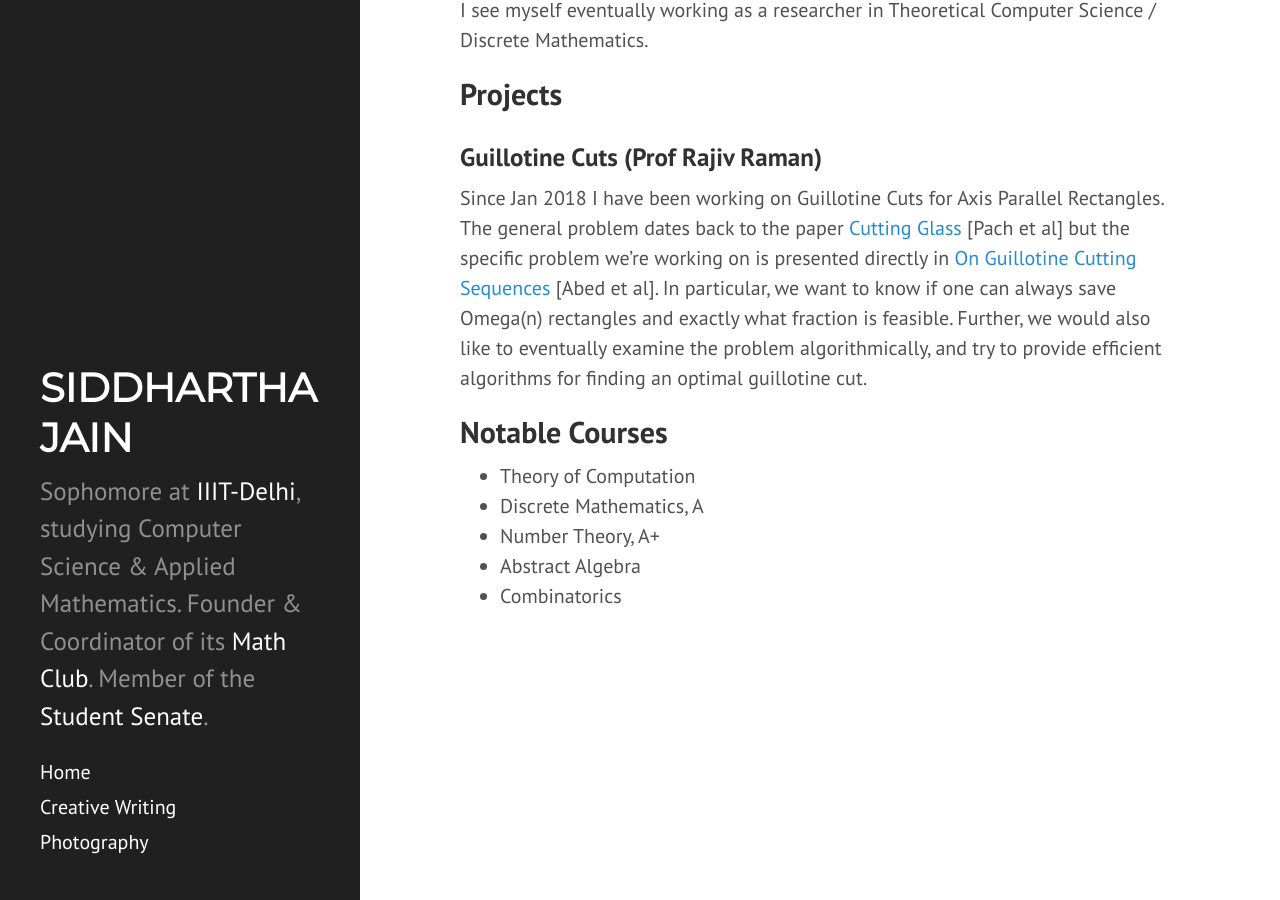
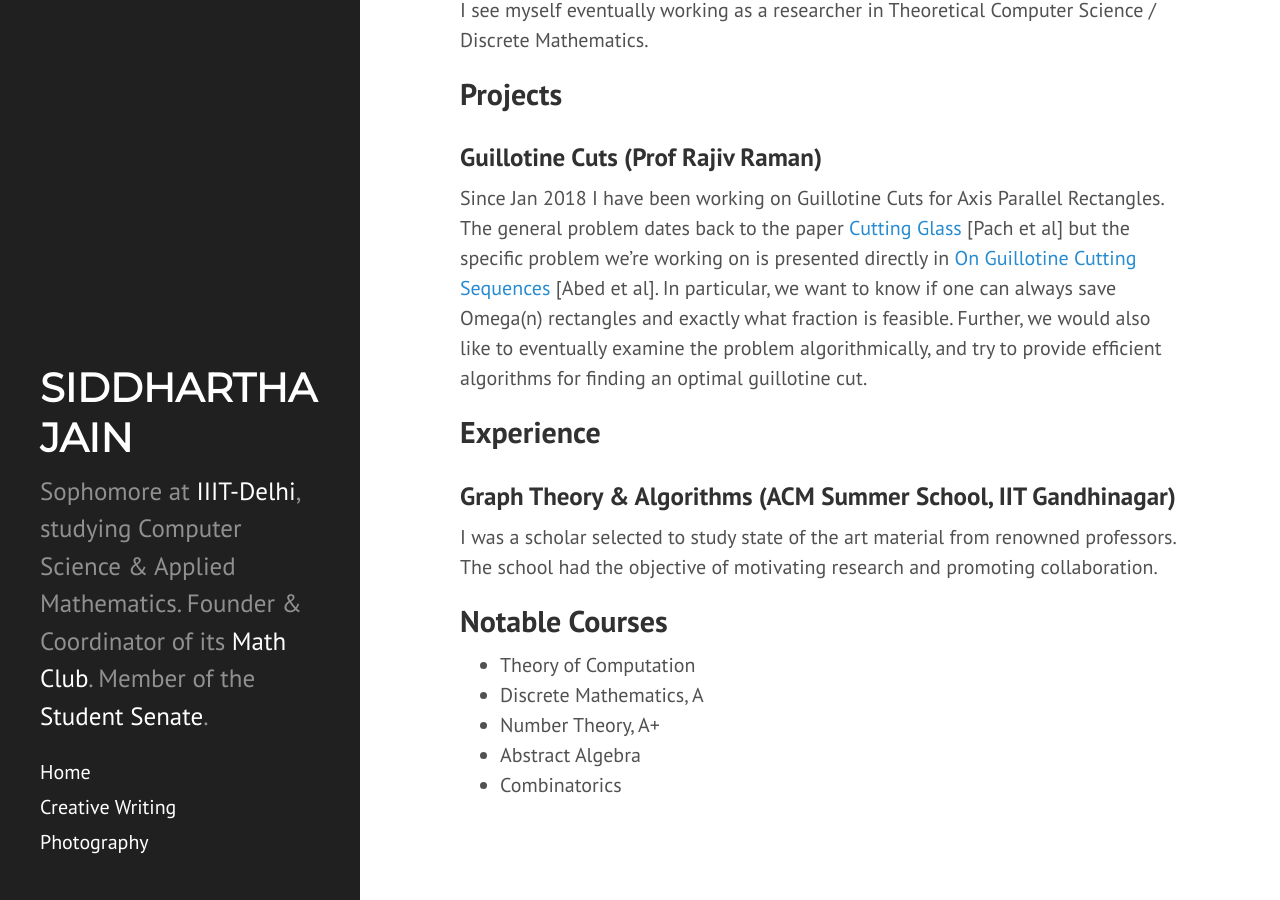
Before and after one commit to siddjai/siddjai.github.io, a Jekyll site: the page built from index.md, in a window 1280 px wide and 900 px high, scrolled down 581 px. Built offline with Jekyll 4.4.1, drawn with Linux system fonts in a browser that asks for light colours; nearby versions of some CDN libraries.

Commit message:
Update index.md

```diff
--- a/index.md
+++ b/index.md
@@ -21,6 +21,10 @@ I see myself eventually working as a researcher in Theoretical Computer Science
 ### Guillotine Cuts (Prof Rajiv Raman)
 Since Jan 2018 I have been working on Guillotine Cuts for Axis Parallel Rectangles. The general problem dates back to the paper [Cutting Glass](https://dl.acm.org/citation.cfm?id=336223) [Pach et al] but the specific problem we're working on is presented directly in [On Guillotine Cutting Sequences](http://drops.dagstuhl.de/opus/volltexte/2015/5291/) [Abed et al]. In particular, we want to know if one can always save Omega(n) rectangles and exactly what fraction is feasible. Further, we would also like to eventually examine the problem algorithmically, and try to provide efficient algorithms for finding an optimal guillotine cut.
 
+## Experience
+### Graph Theory & Algorithms (ACM Summer School, IIT Gandhinagar)
+I was a scholar selected to study state of the art material from renowned professors. The school had the objective of motivating research and promoting collaboration.
+
 ## Notable Courses
 
  - Theory of Computation
```
